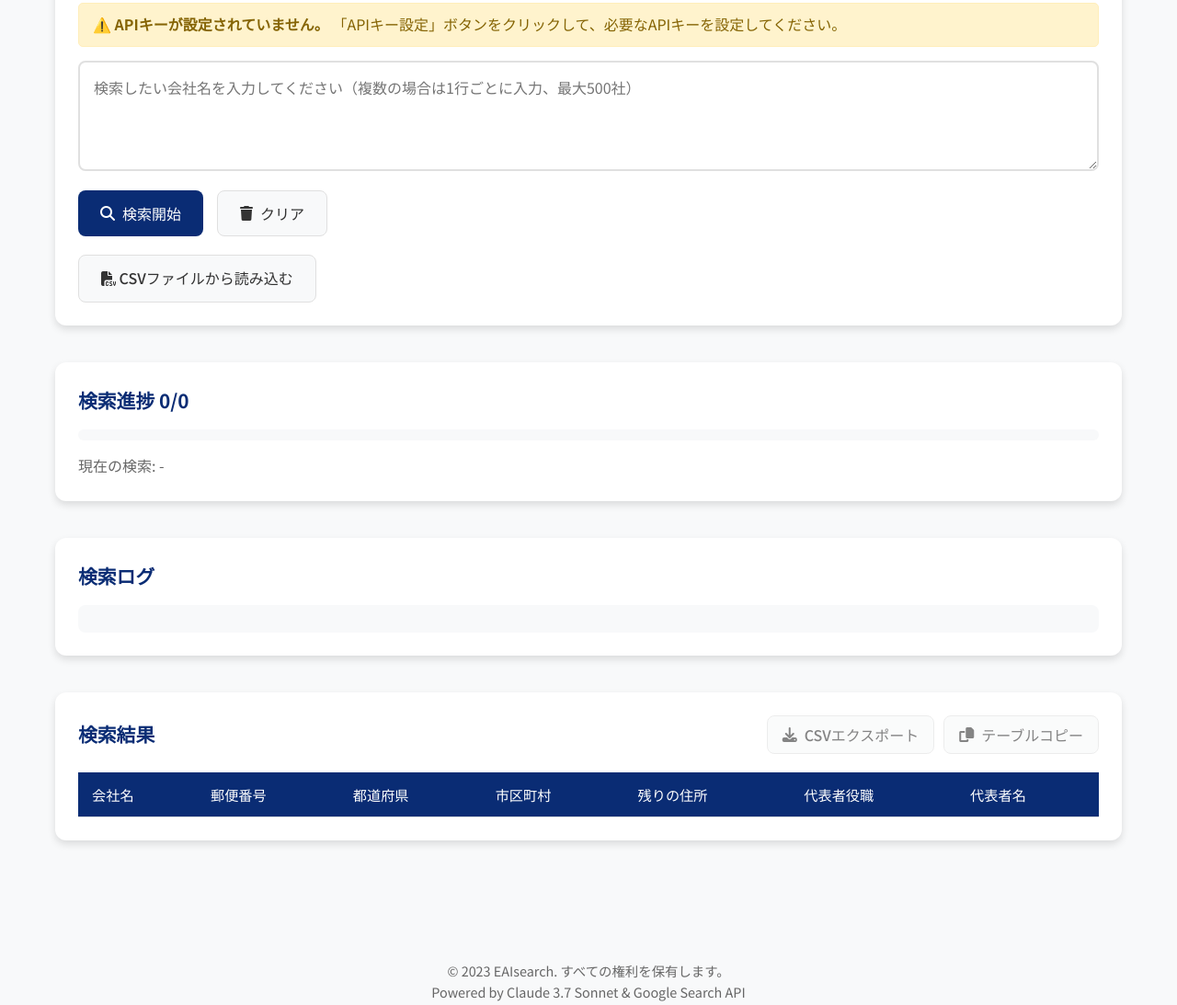
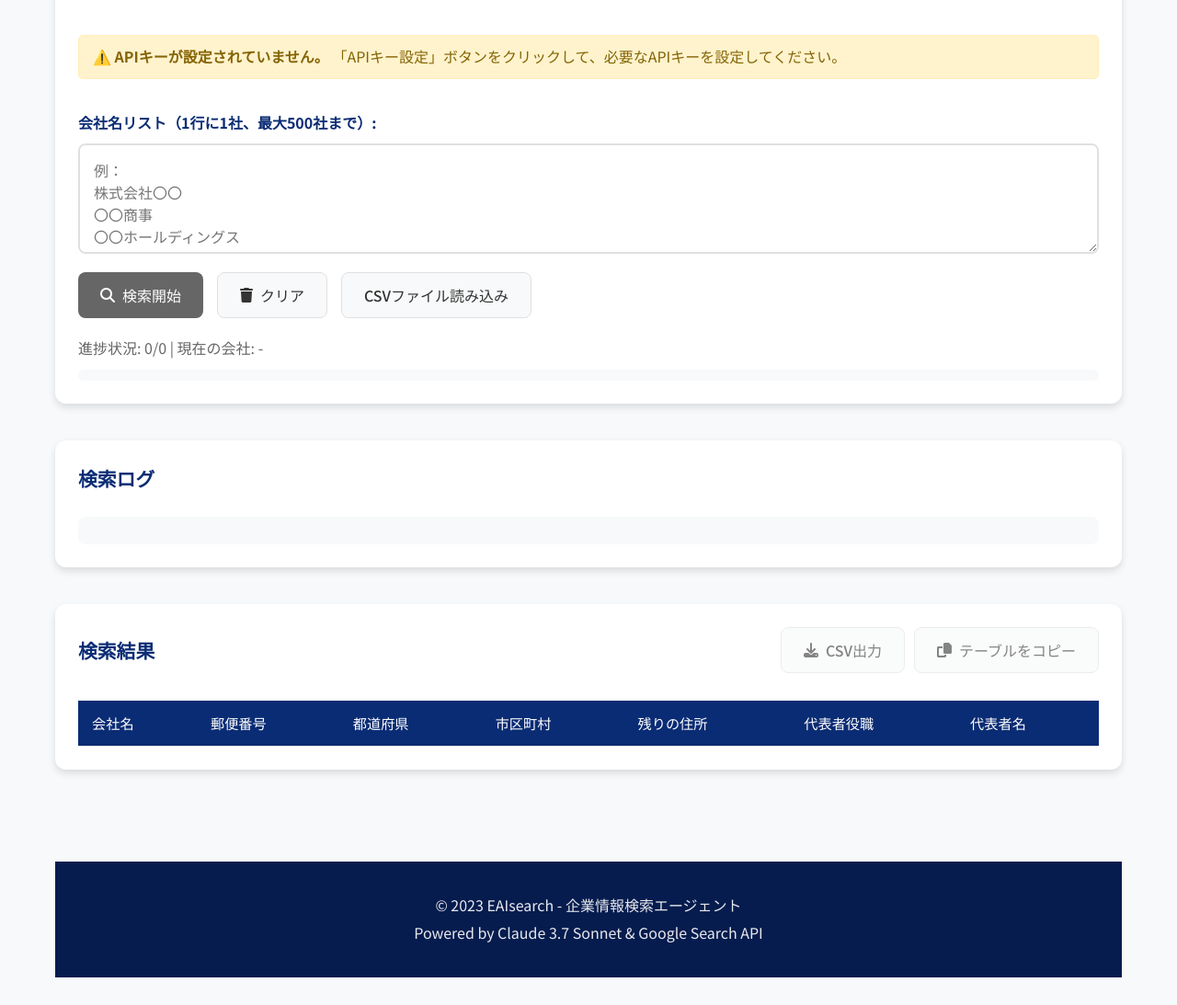
Before and after one commit to ryouryout/eaisearch, a plain HTML site: page index.html in a window 1280 px wide. Shown: the part 279-1372 px from the top of the page at 92% size. After the commit the page ends 1342 px from the top, so only its background shows below. Drawn offline with Linux system fonts and the light colour scheme.

Commit message:
HTML・CSSを修正しAPIキー設定UIと整合性を持たせる

```diff
--- a/index.html
+++ b/index.html
@@ -21,48 +21,49 @@
         <main>
             <section class="search-section">
                 <div class="search-container">
-                    <div class="search-input-container">
-                        <textarea id="company-names" placeholder="検索したい会社名を入力してください（複数の場合は1行ごとに入力、最大500社）"></textarea>
-                        <div class="search-controls">
+                    <div class="input-area">
+                        <label for="company-names">会社名リスト（1行に1社、最大500社まで）:</label>
+                        <textarea id="company-names" placeholder="例：
+株式会社〇〇
+〇〇商事
+〇〇ホールディングス"></textarea>
+                    </div>
+
+                    <div class="button-group">
                         <button id="search-btn" class="primary-btn"><i class="fas fa-search"></i> 検索開始</button>
                         <button id="clear-btn" class="secondary-btn"><i class="fas fa-trash"></i> クリア</button>
-                        </div>
-                    </div>
-                    <div class="file-input-container">
-                        <label for="csv-input" class="file-input-label">
-                            <i class="fas fa-file-csv"></i> CSVファイルから読み込む
-                        </label>
+                        <div class="file-input-wrapper">
+                            <button class="secondary-btn">CSVファイル読み込み</button>
                             <input type="file" id="csv-input" accept=".csv,.txt">
                         </div>
                     </div>
-            </section>
 
-            <section class="progress-section">
-                <div class="progress-container">
-                    <h2>検索進捗 <span id="progress-counter">0/0</span></h2>
+                    <div class="progress-area">
+                        <div class="progress-label">
+                            進捗状況: <span id="progress-counter">0/0</span> |
+                            現在の会社: <span id="current-company">-</span>
+                        </div>
                         <div class="progress-bar-container">
-                        <div class="progress-bar" id="progress-bar"></div>
+                            <div id="progress-bar" class="progress-bar"></div>
                         </div>
-                    <div class="search-status">
-                        <p>現在の検索: <span id="current-company">-</span></p>
                     </div>
                 </div>
             </section>
 
             <section class="log-section">
                 <div class="log-container">
-                    <h2>検索ログ</h2>
-                    <div id="search-log" class="search-log"></div>
+                    <h3>検索ログ</h3>
+                    <div id="search-log" class="log-content"></div>
                 </div>
             </section>
 
             <section class="results-section">
                 <div class="results-container">
                     <div class="results-header">
-                        <h2>検索結果</h2>
+                        <h3>検索結果</h3>
                         <div class="results-actions">
-                            <button id="export-csv" class="action-btn" disabled><i class="fas fa-download"></i> CSVエクスポート</button>
-                            <button id="copy-table" class="action-btn" disabled><i class="fas fa-copy"></i> テーブルコピー</button>
+                            <button id="export-csv" class="secondary-btn" disabled><i class="fas fa-download"></i> CSV出力</button>
+                            <button id="copy-table" class="secondary-btn" disabled><i class="fas fa-copy"></i> テーブルをコピー</button>
                         </div>
                     </div>
                     <div class="table-container">
@@ -88,14 +89,16 @@
         </main>
 
         <footer>
-            <p>&copy; 2023 EAIsearch. すべての権利を保有します。</p>
+            <div class="footer-content">
+                <p>&copy; 2023 EAIsearch - 企業情報検索エージェント</p>
                 <p>Powered by Claude 3.7 Sonnet & Google Search API</p>
+            </div>
         </footer>
     </div>
 
     <div id="loading-overlay" class="loading-overlay">
         <div class="loading-spinner"></div>
-        <p>処理中...</p>
+        <p>検索中...</p>
     </div>
 
     <script src="app.js"></script>
--- a/styles.css
+++ b/styles.css
@@ -96,8 +96,28 @@ section {
     box-shadow: var(--shadow-md);
 }
 
-.search-input-container {
-    margin-bottom: 20px;
+.search-container {
+    display: flex;
+    flex-direction: column;
+    gap: 20px;
+}
+
+.search-header {
+    display: flex;
+    justify-content: space-between;
+    align-items: center;
+    margin-bottom: 15px;
+}
+
+.input-area {
+    display: flex;
+    flex-direction: column;
+    gap: 10px;
+}
+
+.input-area label {
+    font-weight: 600;
+    color: var(--primary-color);
 }
 
 #company-names {
@@ -118,10 +138,10 @@ section {
     box-shadow: 0 0 0 3px rgba(0, 102, 204, 0.25);
 }
 
-.search-controls {
+.button-group {
     display: flex;
     gap: 15px;
-    margin-top: 15px;
+    flex-wrap: wrap;
 }
 
 .primary-btn, .secondary-btn, .action-btn {
@@ -144,9 +164,14 @@ section {
     color: var(--text-light);
 }
 
-.primary-btn:hover {
+.primary-btn:hover:not([disabled]) {
     background-color: var(--primary-light);
     transform: translateY(-2px);
+}
+
+.primary-btn[disabled] {
+    background-color: var(--text-muted);
+    cursor: not-allowed;
 }
 
 .secondary-btn {
@@ -155,46 +180,41 @@ section {
     border: 1px solid var(--border-color);
 }
 
-.secondary-btn:hover {
+.secondary-btn:hover:not([disabled]) {
     background-color: var(--border-color);
 }
 
-.file-input-container {
-    margin-top: 15px;
+.secondary-btn[disabled] {
+    opacity: 0.6;
+    cursor: not-allowed;
 }
 
-.file-input-label {
+.file-input-wrapper {
+    position: relative;
+    overflow: hidden;
     display: inline-block;
-    padding: 12px 24px;
-    background-color: var(--bg-light);
-    color: var(--text-dark);
-    border: 1px solid var(--border-color);
-    border-radius: var(--radius-md);
-    cursor: pointer;
-    font-weight: 500;
-    transition: background-color var(--transition-fast);
 }
 
-.file-input-label:hover {
-    background-color: var(--border-color);
+.file-input-wrapper input[type=file] {
+    position: absolute;
+    top: 0;
+    left: 0;
+    width: 100%;
+    height: 100%;
+    opacity: 0;
+    cursor: pointer;
 }
 
-#csv-input {
-    display: none;
+/* 進捗エリア */
+.progress-area {
+    display: flex;
+    flex-direction: column;
+    gap: 10px;
 }
 
-/* 進捗セクション */
-.progress-section {
-    background-color: #fff;
-    padding: 25px;
-    border-radius: var(--radius-lg);
-    box-shadow: var(--shadow-md);
-}
-
-.progress-container h2 {
-    margin-bottom: 15px;
-    font-size: 1.3rem;
-    color: var(--primary-color);
+.progress-label {
+    font-size: 1rem;
+    color: var(--text-muted);
 }
 
 .progress-bar-container {
@@ -202,7 +222,6 @@ section {
     background-color: var(--bg-light);
     border-radius: 100px;
     overflow: hidden;
-    margin-bottom: 15px;
 }
 
 .progress-bar {
@@ -213,12 +232,7 @@ section {
     transition: width 0.3s ease;
 }
 
-.search-status {
-    font-size: 1rem;
-    color: var(--text-muted);
-}
-
-/* ログセクション */
+/* 検索ログのスタイル */
 .log-section {
     background-color: #fff;
     padding: 25px;
@@ -226,13 +240,19 @@ section {
     box-shadow: var(--shadow-md);
 }
 
-.log-container h2 {
-    margin-bottom: 15px;
+.log-container {
+    display: flex;
+    flex-direction: column;
+    gap: 15px;
+}
+
+.log-container h3 {
+    margin-bottom: 10px;
     font-size: 1.3rem;
     color: var(--primary-color);
 }
 
-.search-log {
+.log-content {
     max-height: 200px;
     overflow-y: auto;
     padding: 15px;
@@ -241,12 +261,25 @@ section {
     font-family: monospace;
     font-size: 0.9rem;
     line-height: 1.5;
+    white-space: pre-wrap;
 }
 
 .log-entry {
     margin-bottom: 8px;
     padding-bottom: 8px;
     border-bottom: 1px dashed var(--border-color);
+}
+
+.log-entry.log-error {
+    color: var(--danger-color);
+}
+
+.log-entry.log-warning {
+    color: var(--warning-color);
+}
+
+.log-entry.log-success {
+    color: var(--success-color);
 }
 
 .log-time {
@@ -263,14 +296,20 @@ section {
     box-shadow: var(--shadow-md);
 }
 
+.results-container {
+    display: flex;
+    flex-direction: column;
+    gap: 20px;
+}
+
 .results-header {
     display: flex;
     justify-content: space-between;
     align-items: center;
-    margin-bottom: 20px;
+    margin-bottom: 10px;
 }
 
-.results-header h2 {
+.results-header h3 {
     font-size: 1.3rem;
     color: var(--primary-color);
 }
@@ -278,22 +317,6 @@ section {
 .results-actions {
     display: flex;
     gap: 10px;
-}
-
-.action-btn {
-    padding: 8px 16px;
-    background-color: var(--bg-light);
-    color: var(--text-dark);
-    border: 1px solid var(--border-color);
-}
-
-.action-btn:hover:not([disabled]) {
-    background-color: var(--border-color);
-}
-
-.action-btn[disabled] {
-    opacity: 0.6;
-    cursor: not-allowed;
 }
 
 .table-container {
@@ -330,11 +353,22 @@ section {
 
 /* フッタースタイル */
 footer {
+    background-color: var(--primary-dark);
+    color: var(--text-light);
+    padding: 30px 0;
     text-align: center;
-    padding: 30px 0;
-    color: var(--text-muted);
-    font-size: 0.9rem;
     margin-top: 40px;
+}
+
+.footer-content {
+    max-width: 1200px;
+    margin: 0 auto;
+    padding: 0 20px;
+}
+
+footer p {
+    margin: 5px 0;
+    opacity: 0.9;
 }
 
 /* ローディングオーバーレイ */
@@ -345,13 +379,12 @@ footer {
     width: 100%;
     height: 100%;
     background-color: rgba(0, 0, 0, 0.7);
-    display: flex;
+    display: none;
     flex-direction: column;
     justify-content: center;
     align-items: center;
     z-index: 1000;
     color: #fff;
-    display: none;
 }
 
 .loading-spinner {
@@ -367,58 +400,6 @@ footer {
 @keyframes spin {
     0% { transform: rotate(0deg); }
     100% { transform: rotate(360deg); }
-}
-
-/* レスポンシブデザイン */
-@media (max-width: 768px) {
-    .search-controls {
-        flex-direction: column;
-    }
-
-    .primary-btn, .secondary-btn {
-        width: 100%;
-    }
-
-    .results-header {
-        flex-direction: column;
-        align-items: flex-start;
-        gap: 15px;
-    }
-
-    .results-actions {
-        width: 100%;
-    }
-
-    .action-btn {
-        flex: 1;
-    }
-
-    .logo h1 {
-        font-size: 2rem;
-    }
-}
-
-@media (max-width: 480px) {
-    .container {
-        padding: 0 10px;
-    }
-
-    .search-section, .progress-section, .log-section, .results-section {
-        padding: 15px;
-    }
-
-    #results-table th, #results-table td {
-        padding: 8px 10px;
-        font-size: 0.85rem;
-    }
-
-    .logo i {
-        font-size: 1.5rem;
-    }
-
-    .logo h1 {
-        font-size: 1.8rem;
-    }
 }
 
 /* APIキー設定ダイアログのスタイル */
@@ -437,9 +418,9 @@ footer {
 
 .api-settings-content {
     background-color: white;
-    padding: 20px;
-    border-radius: 10px;
-    box-shadow: 0 4px 8px rgba(0, 0, 0, 0.2);
+    padding: 25px;
+    border-radius: var(--radius-md);
+    box-shadow: var(--shadow-lg);
     width: 90%;
     max-width: 500px;
 }
@@ -447,8 +428,53 @@ footer {
 .api-key-warning {
     background-color: #fff3cd;
     color: #856404;
-    padding: 10px 15px;
-    border-radius: 5px;
-    margin-bottom: 15px;
+    padding: 15px;
+    border-radius: var(--radius-sm);
+    margin: 15px 0;
     border: 1px solid #ffeeba;
 }
+
+/* レスポンシブスタイル */
+@media (max-width: 768px) {
+    .button-group {
+        flex-direction: column;
+    }
+
+    .primary-btn, .secondary-btn {
+        width: 100%;
+    }
+
+    .results-header {
+        flex-direction: column;
+        align-items: flex-start;
+        gap: 15px;
+    }
+
+    .results-actions {
+        width: 100%;
+        display: grid;
+        grid-template-columns: 1fr 1fr;
+    }
+
+    .logo h1 {
+        font-size: 2rem;
+    }
+}
+
+@media (max-width: 480px) {
+    .container {
+        padding: 0 10px;
+    }
+
+    .search-section, .log-section, .results-section {
+        padding: 15px;
+    }
+
+    .logo i {
+        font-size: 1.5rem;
+    }
+
+    .logo h1 {
+        font-size: 1.8rem;
+    }
+}
```
Lines whose indentation alone changed are shown as unchanged.
